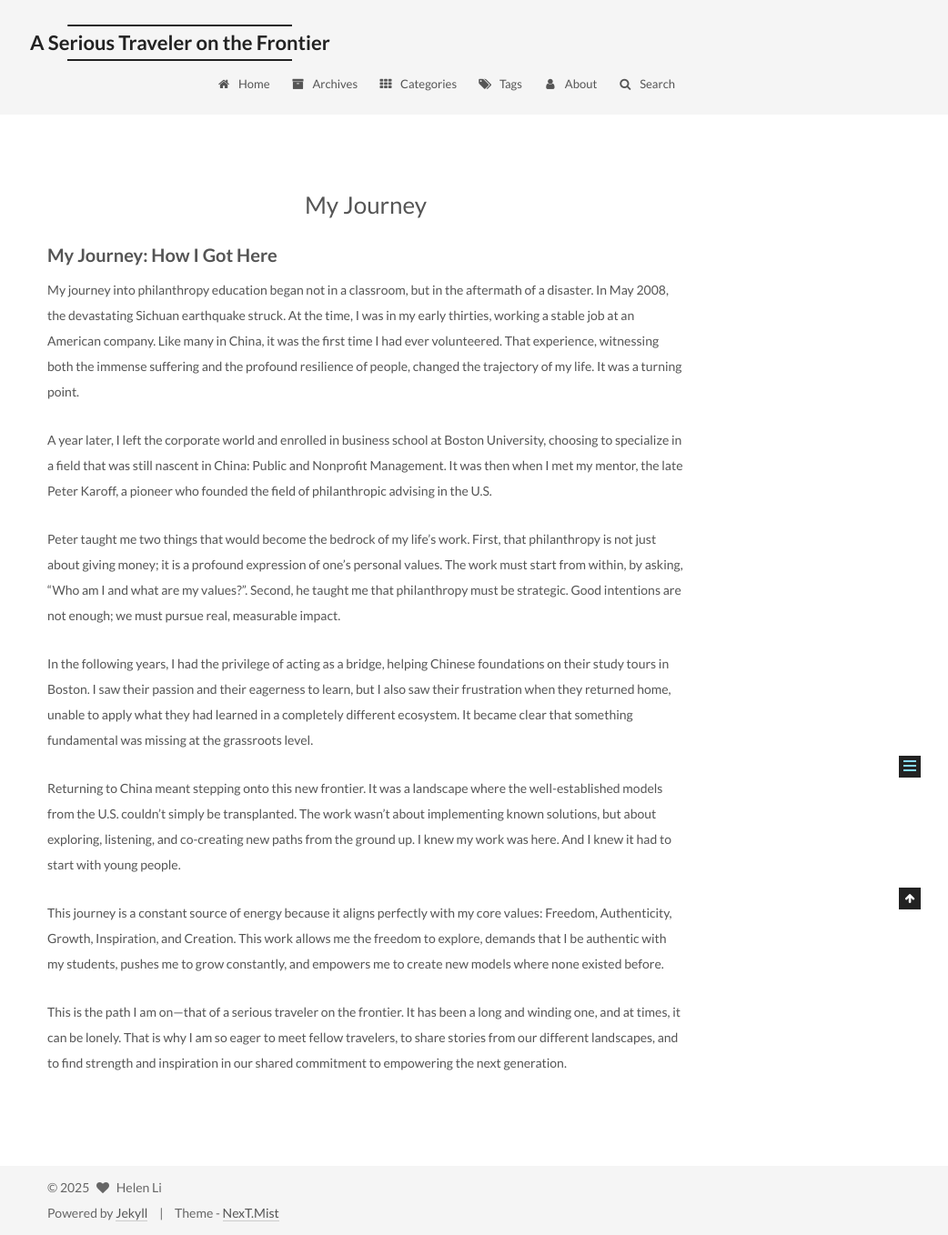
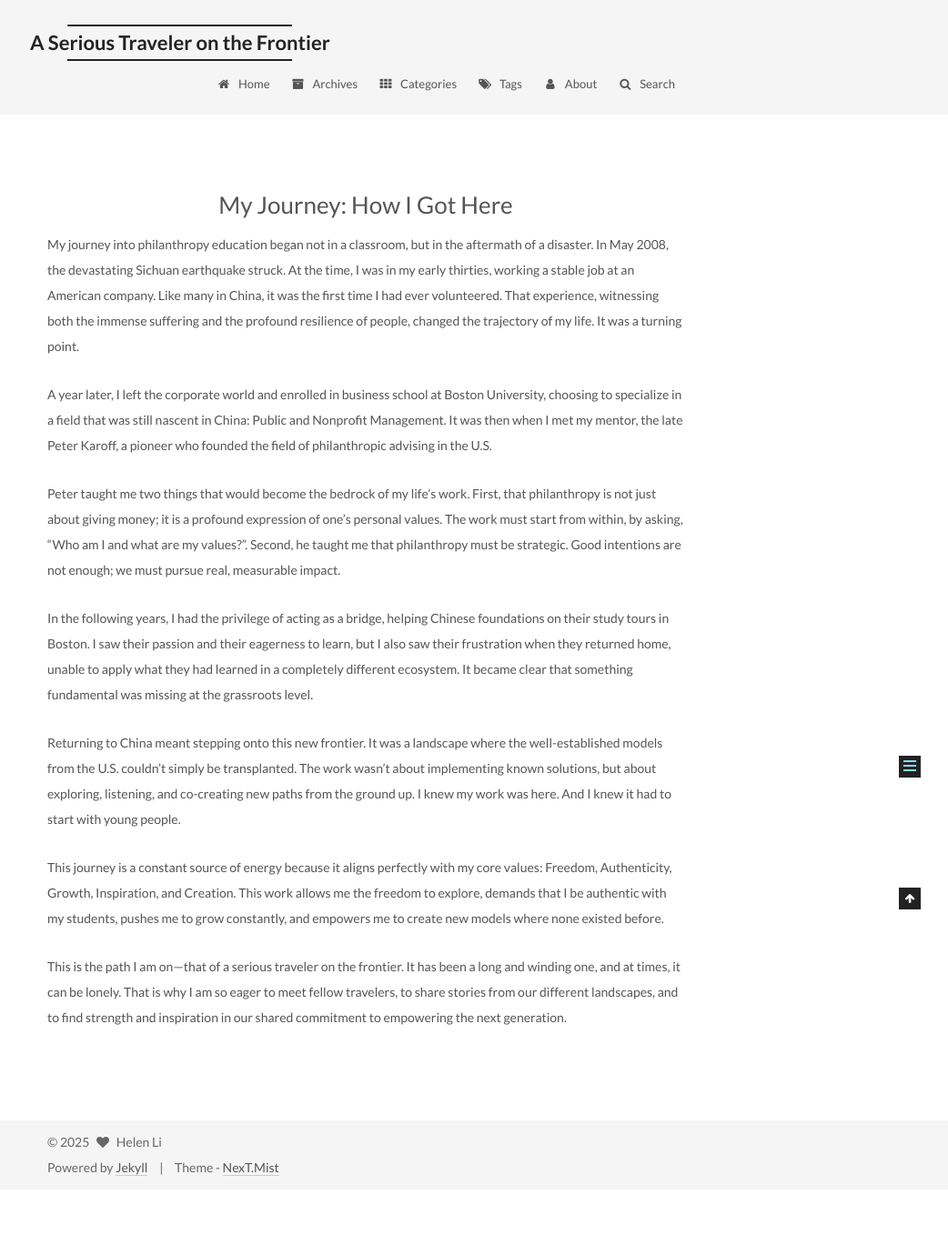
Before and after one commit to helenysli/serioustraveler-blog, a Jekyll site: the page built from about/index.md, in a window 1280 px wide. Shown: the whole page at 91% size, without its empty margins (238-1280 px from the left). Built offline with Jekyll 4.4.1, drawn with Linux system fonts in a browser that asks for light colours; after the commit the page ends 1308 px from its top, so only the background shows below that.

Commit message:
Update index.md

```diff
--- a/about/index.md
+++ b/about/index.md
@@ -1,11 +1,9 @@
 ---
 layout: page
 type: about
-title: "My Journey"
+title: "My Journey: How I Got Here"
 ---
 
-
-### My Journey: How I Got Here
 My journey into philanthropy education began not in a classroom, but in the aftermath of a disaster. In May 2008, the devastating Sichuan earthquake struck. At the time, I was in my early thirties, working a stable job at an American company. Like many in China, it was the first time I had ever volunteered. That experience, witnessing both the immense suffering and the profound resilience of people, changed the trajectory of my life. It was a turning point.
 
 A year later, I left the corporate world and enrolled in business school at Boston University, choosing to specialize in a field that was still nascent in China: Public and Nonprofit Management. It was then when I met my mentor, the late Peter Karoff, a pioneer who founded the field of philanthropic advising in the U.S.
```
